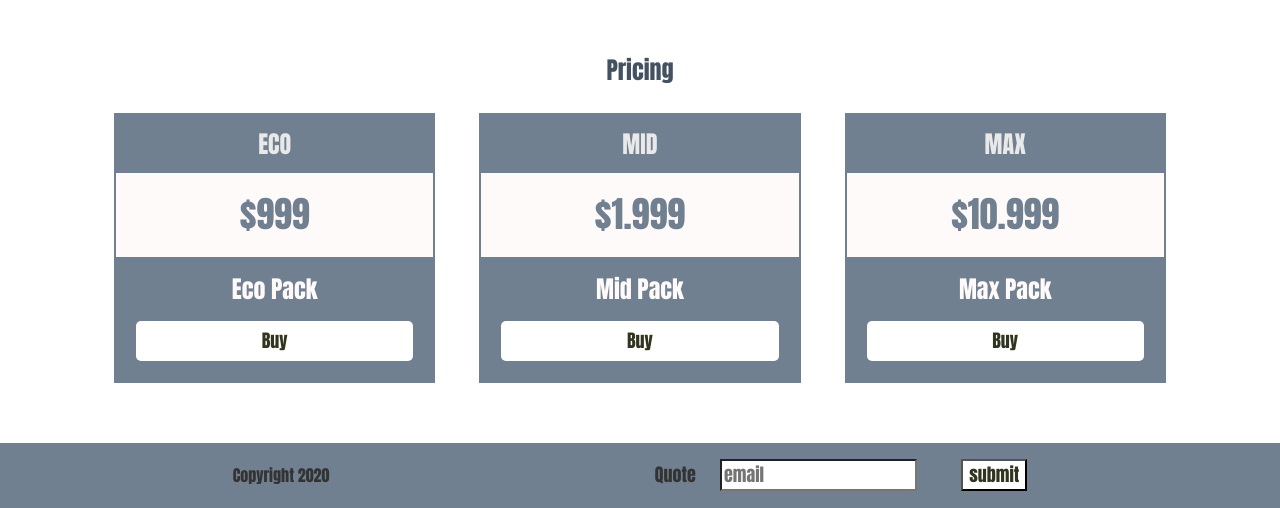
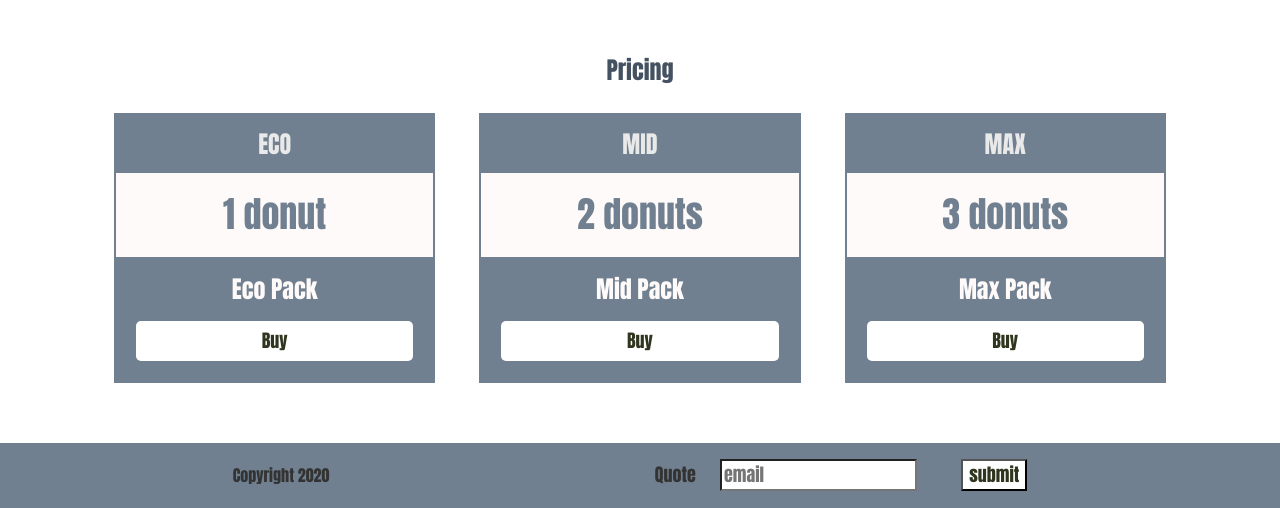
Before and after one commit to sambuka-a/FCC_Flex_Product_Page, a plain HTML site: page index.html in a window 1280 px wide. Shown: the part 1142-1650 px from the top of the page. Drawn offline with nearby package versions, Linux system fonts and the light colour scheme.

Commit message:
Update index.html

```diff
--- a/index.html
+++ b/index.html
@@ -91,7 +91,7 @@
                         <div class="vertical__col">
                             <div class="vertical_item">
                                 <div class="vertical__subitle">Eco</div>
-                                <div class="vertical__label">$999</div>
+                                <div class="vertical__label">1 donut</div>
                                 <div class="vertical__text">Eco Pack</div>
                                 <a href="" class="vertical__btn">Buy</a>
                             </div>
@@ -99,7 +99,7 @@
                         <div class="vertical__col">
                             <div class="vertical_item">
                                 <div class="vertical__subitle">Mid</div>
-                                <div class="vertical__label">$1.999</div>
+                                <div class="vertical__label">2 donuts</div>
                                 <div class="vertical__text">Mid Pack</div>
                                 <a href="" class="vertical__btn">Buy</a>
                             </div>
@@ -107,7 +107,7 @@
                         <div class="vertical__col">
                             <div class="vertical_item">
                                 <div class="vertical__subitle">Max</div>
-                                <div class="vertical__label">$10.999</div>
+                                <div class="vertical__label">3 donuts</div>
                                 <div class="vertical__text">Max Pack</div>
                                 <a href="" class="vertical__btn">Buy</a>
                             </div>
```
